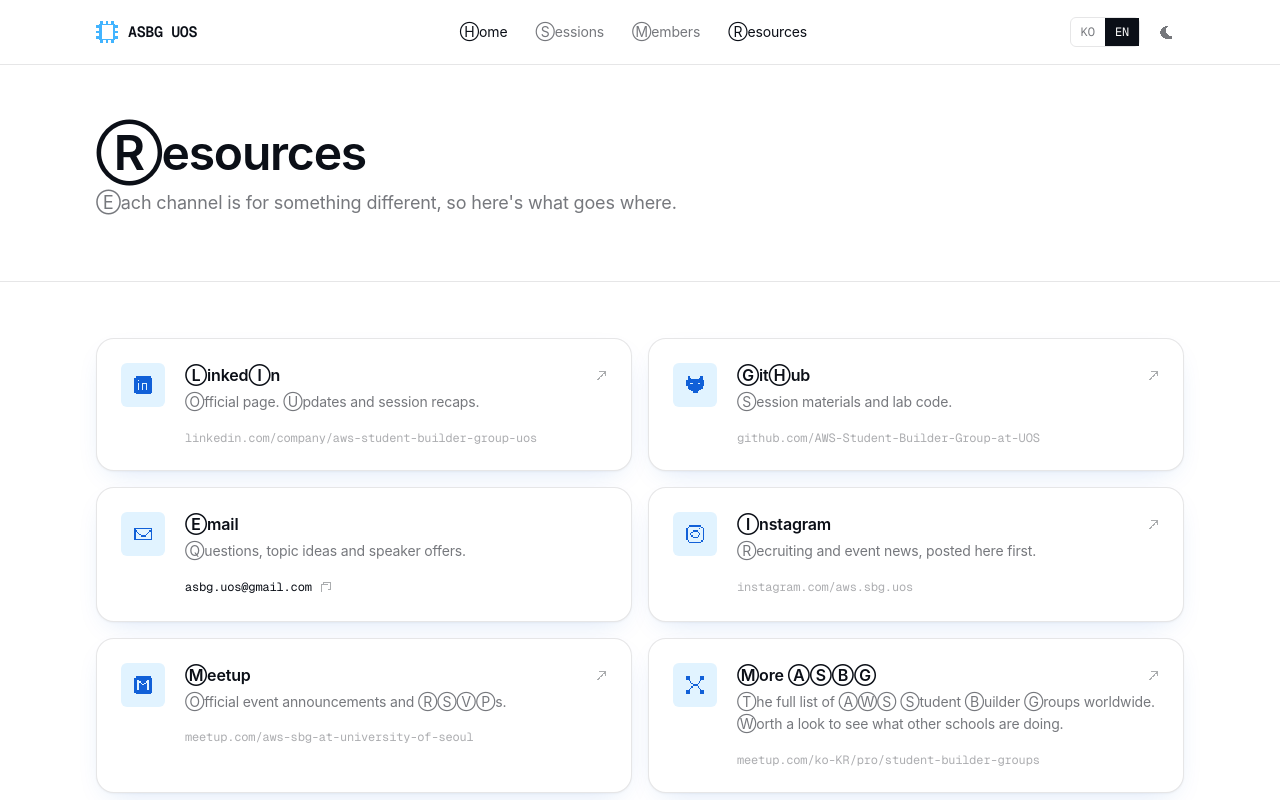
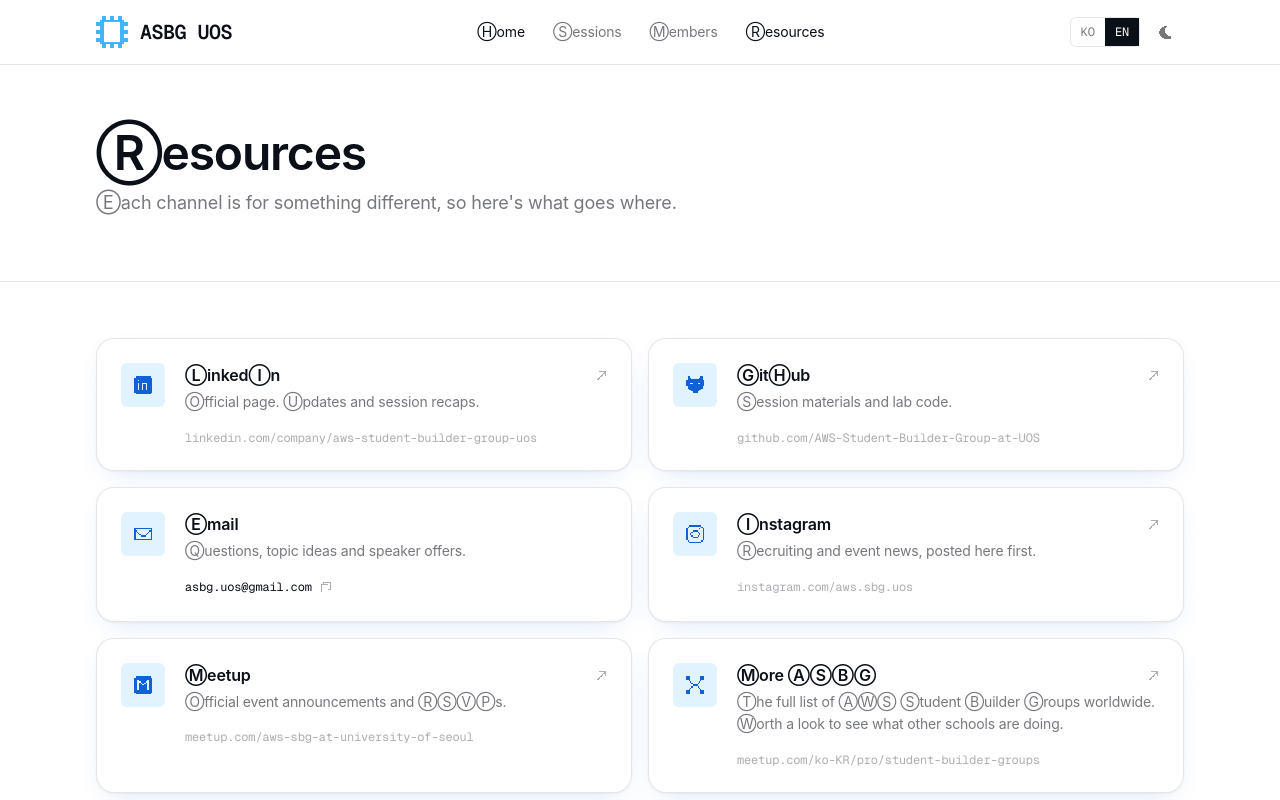
Before and after one commit to AWS-Student-Builder-Group-at-UOS/asbg-uos-web, a Next.js app: page /en/resources in a window 1280 px wide. Shown: the top 800 px of the page. Built offline with nearby package versions, Linux system fonts and the light colour scheme; a web font is replaced by a local one.

Commit message:
style: enlarge navbar branding

```diff
--- a/src/components/layout/Header.tsx
+++ b/src/components/layout/Header.tsx
@@ -35,7 +35,7 @@
   return (
     <header className="sticky top-0 z-40 border-b border-line bg-canvas/85 backdrop-blur-md">
       <Container className="flex h-16 items-center justify-between">
-        <Logo href={`/${locale}`} onClick={go(`/${locale}`)} />
+        <Logo href={`/${locale}`} onClick={go(`/${locale}`)} variant="header" />
 
         <nav className="hidden items-center gap-1 md:flex" aria-label="Main">
           {items.map((item) => (
--- a/src/components/layout/Logo.tsx
+++ b/src/components/layout/Logo.tsx
@@ -7,15 +7,24 @@
   href,
   className,
   onClick,
+  variant = "default",
 }: {
   href: string;
   className?: string;
   onClick?: MouseEventHandler<HTMLAnchorElement>;
+  variant?: "default" | "header";
 }) {
+  const header = variant === "header";
+
   return (
-    <Link href={href} onClick={onClick} className={cn("inline-flex items-center gap-2.5 text-ink", className)} aria-label="ASBG UOS home">
-      <Icon name="logo" size={22} className="text-sky" />
-      <span className="font-mono text-[15px] font-semibold tracking-tight">ASBG UOS</span>
+    <Link
+      href={href}
+      onClick={onClick}
+      className={cn("inline-flex shrink-0 items-center text-ink", header ? "gap-2 min-[360px]:gap-2.5 sm:gap-3" : "gap-2.5", className)}
+      aria-label="ASBG UOS home"
+    >
+      <Icon name="logo" size={22} className={cn("shrink-0 text-sky", header && "size-6 min-[360px]:size-7 sm:size-8")} />
+      <span className={cn("whitespace-nowrap font-mono font-semibold tracking-tight", header ? "text-[17px] min-[360px]:text-lg sm:text-xl" : "text-[15px]")}>ASBG UOS</span>
     </Link>
   );
 }
```
